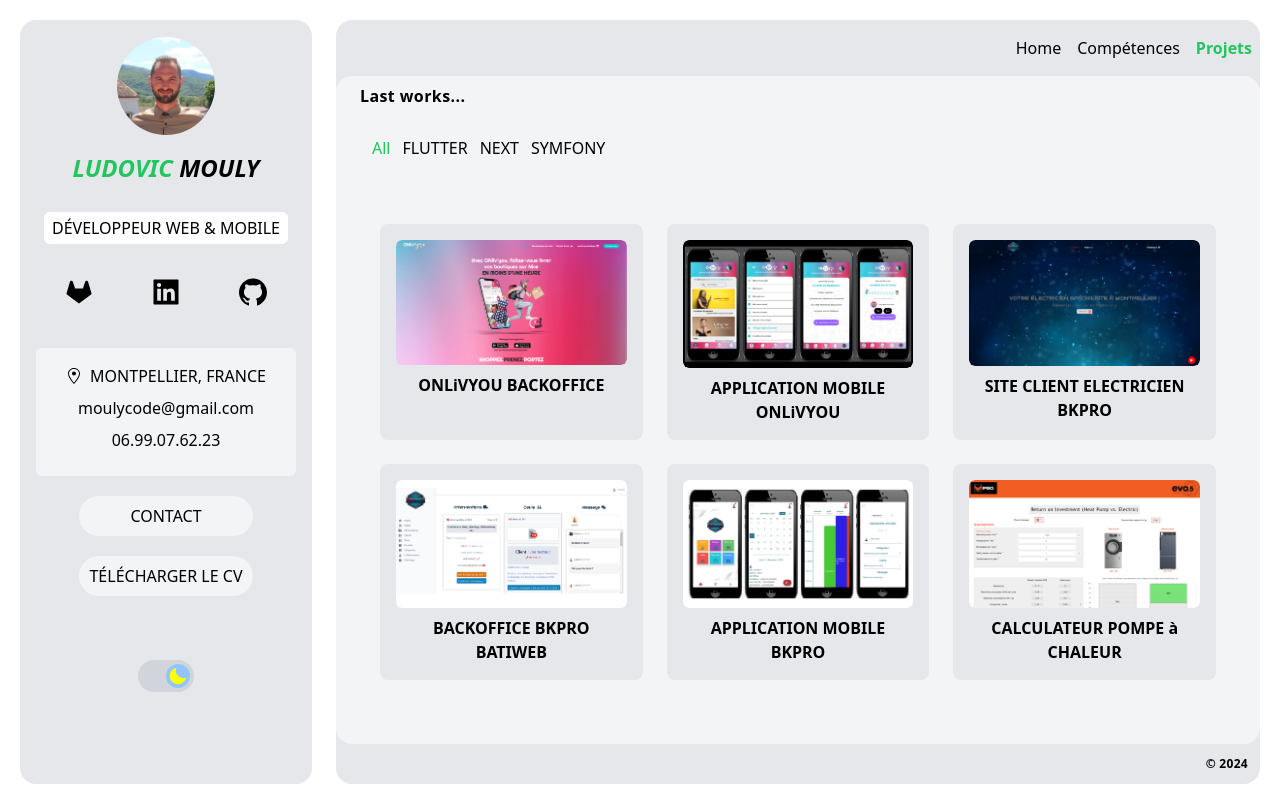
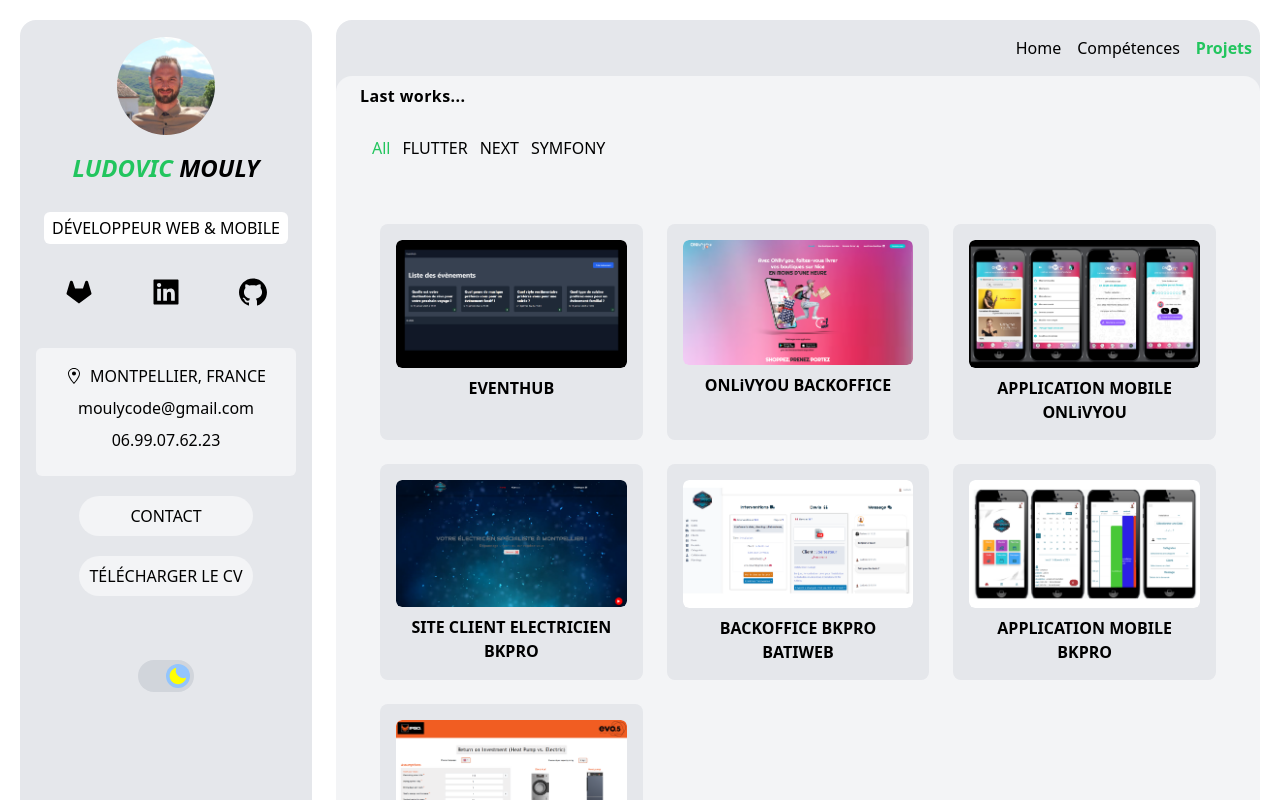
Before and after one commit to Lud-ly/portfolio_next13, a Next.js app: page /projects in a window 1280 px wide. Shown: the top 800 px of the page. Built offline with nearby package versions, Linux system fonts and the light colour scheme.

Commit message:
add project next13 eventhub

```diff
--- a/data/data.ts
+++ b/data/data.ts
@@ -80,9 +80,23 @@
 export const projects: Project[] = [
   {
     id: "1",
+    name: "EVENTHUB",
+    image_path: "/images/eventhub/eventhub_web.png",
+    other_path: "/images/eventhub/event_phone.png",
+    other_images: ["eventhub/eventhub_web.png", "eventhub/event_phone.png"],
+    deployed_url: "https://lm-eventhub-next13.vercel.app/",
+    github_url: "https://github.com/Lud-ly/eventhub_next13",
+    other_url: "eventhub/event_phone.png",
+    category: ["NEXT"],
+    description:
+      "Application offre une plateforme dynamique pour le partage et la discussion de questions, avec la possibilité pour les utilisateurs de présenter des propositions et de participer à un processus de vote communautaire.",
+    key_techs: ["Prisma", "PostgreSQL"],
+  },
+  {
+    id: "2",
     name: "ONLiVYOU BACKOFFICE",
     description:
-      "Backoffice E-commerce pour les commerçants développé en Next.js avec Firebase et une API. Visibilité et gestion en temps réel des livraisons, des produits et des performances financières. Ce Backoffice est étroitement lié à l'application mobile ci-après, facilitant la coordination entre les livreurs et les clients.",
+      "Participation au développement des routes API pour le POC du Backoffice E-commerce destiné aux commerçants, construit en Next.js avec Firebase et une API. Offre une visibilité en temps réel et une gestion efficace des livraisons, des produits, et des performances financières. Ce Backoffice est étroitement intégré à l'application mobile associée, simplifiant ainsi la coordination entre les livreurs et les clients",
     image_path: "/images/onlivyou/onlivyoufr.png",
     other_path: "/images/onlivyou/repo_onlivyou.png",
     other_images: [
@@ -99,10 +113,11 @@
     key_techs: ["SOCKET", "FIREBASE", "API REST"],
   },
   {
-    id: "2",
+    id: "3",
     name: "APPLICATION MOBILE ONLiVYOU",
     description:
-      "Cette application type Uber permet l'achat d'article dans les boutiques autour de la localisation du client à Nice.Le suivi de livraison et le tracking du livreur onlivyou, la commande chez le client en moins d'une heure par les livreurs onlivyou, des produits des boutiques sur Nice.",
+      "Contributions à la réalisation de ce POC : facilitation des achats d'articles dans les boutiques locales autour de la position du client à Nice. Mise en place d'un suivi de livraison avec le tracking du livreur OnLivYou, permettant ainsi aux clients de recevoir leur commande en moins d'une heure par le biais des livreurs OnLivYou. Ceci concerne une variété de produits provenant des boutiques locales de Nice.",
+
     image_path: "/images/onlivyou/card_onlivyou_mobile.png",
     other_path: "/images/onlivyou/github.png",
     other_images: [
@@ -119,7 +134,7 @@
   },
 
   {
-    id: "3",
+    id: "4",
     name: "SITE CLIENT ELECTRICIEN BKPRO",
     image_path: "/images/bkpro/bkprosite.png",
     other_path: "/images/bkpro/repobatiweb.png",
@@ -138,7 +153,7 @@
     key_techs: ["REST API", "Bootstrap5", "PHP", "JS", "TWIG"],
   },
   {
-    id: "4",
+    id: "5",
     name: "BACKOFFICE BKPRO BATIWEB",
     image_path: "/images/bkpro/card_back_bkpro.png",
     other_path: "/images/bkpro/apiplatform.png",
@@ -165,7 +180,7 @@
     ],
   },
   {
-    id: "5",
+    id: "6",
     name: "APPLICATION MOBILE BKPRO",
     image_path: "/images/bkpro/card_bkpro_mobile.png",
     other_images: ["bkpro/bkpromobile.png", "bkpro/trackingintervention.png"],
@@ -179,8 +194,8 @@
     key_techs: ["GoogleMap", "Socket io"],
   },
   {
-    id: "6",
-    name: "CALCULATEUR POMPE à CHALEUR",
+    id: "7",
+    name: "CALCULATEURS POMPE À CHALEUR",
     image_path: "/images/heatpump/heatpumph.png",
     other_path: "/images/heatpump/repo.png",
     other_images: [
--- a/types/types.ts
+++ b/types/types.ts
@@ -71,4 +71,6 @@
   | "heatpump/primus.png"
   | "heatpump/primusb.png"
   | "heatpump/readme.png"
-  | "heatpump/heatpumph.png";
+  | "heatpump/heatpumph.png"
+  | "eventhub/eventhub_web.png"
+  | "eventhub/event_phone.png";
```
Also changed, not shown: public/images/eventhub/event_phone.png (added), public/images/eventhub/eventhub_web.png (added).
